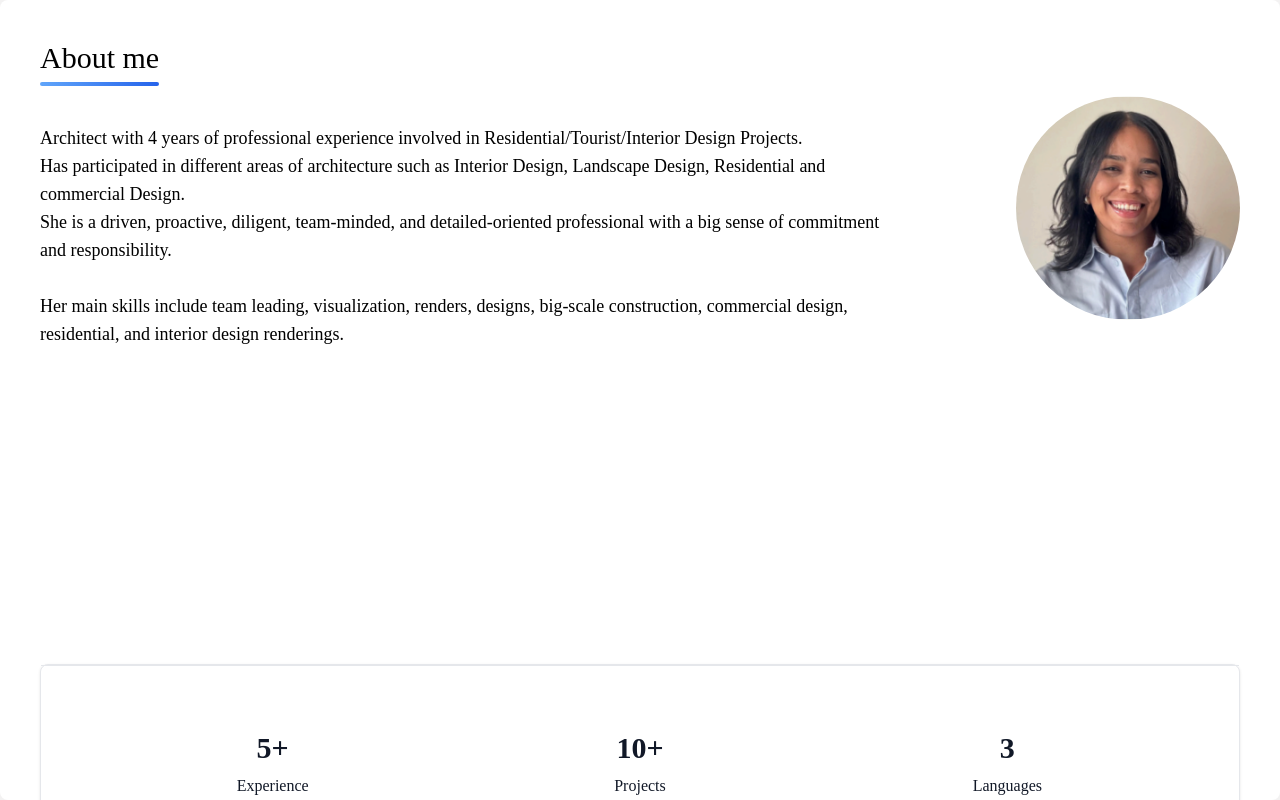
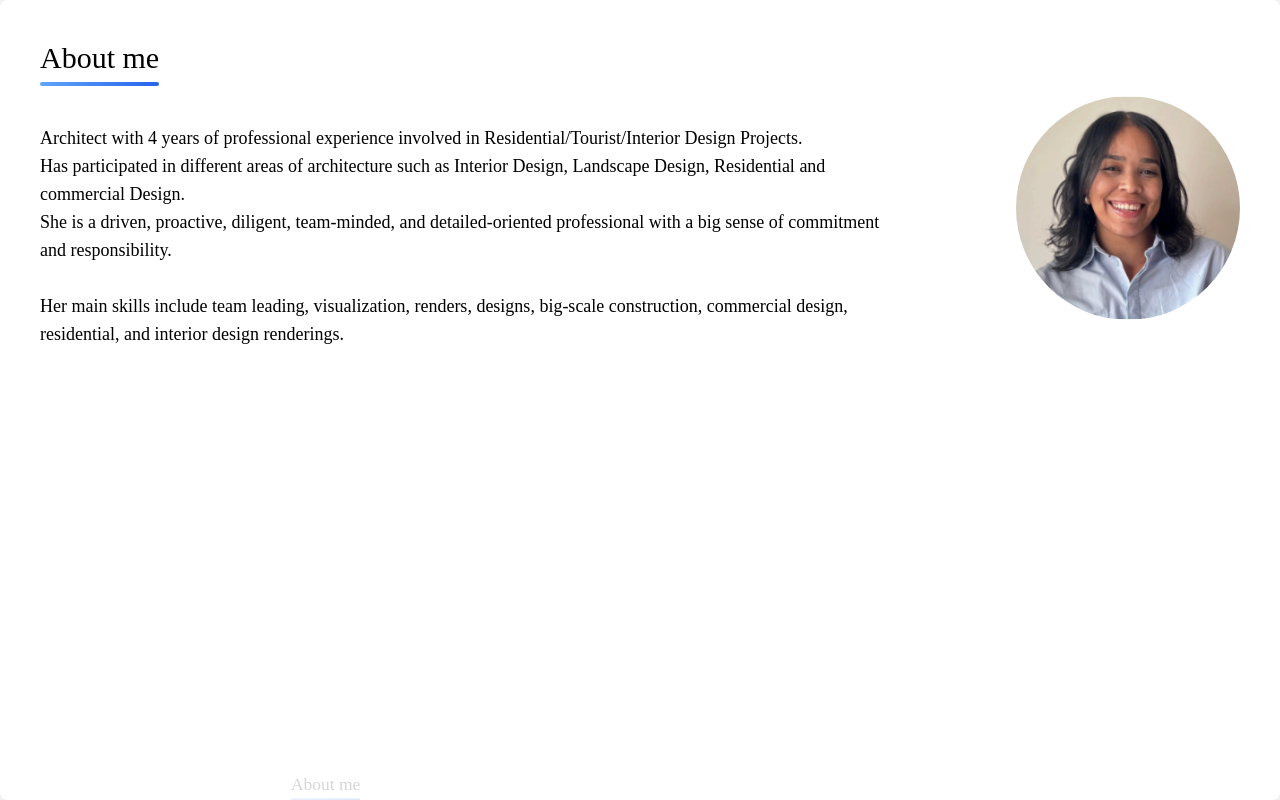
Before and after one commit to Braylin20/PortFolio_React, a React (Vite) app in the folder portfolio-michelle/: page / in a window 1280 px wide. Built offline with nearby package versions, Linux system fonts and the light colour scheme.

Commit message:
Add an title and an animation

```diff
--- a/portfolio-michelle/src/components/InformationCard.jsx
+++ b/portfolio-michelle/src/components/InformationCard.jsx
@@ -5,9 +5,16 @@
       <>
 
 
+          <div className="reveal-animation">
+              <h2 className="text-3xl mb-8 relative w-fit">
+                  About me
+                  <div
+                      className="absolute bottom-[-10px] left-0 w-full h-1 bg-gradient-to-r from-blue-400 to-blue-600 rounded-full"></div>
+              </h2>
               <div
-                  className="w-full bg-white border border-gray-200 rounded-lg shadow mb-20">
+                  className="w-full bg-white border border-gray-200 rounded-lg shadow mb-20 ">
                   <div className="border-t border-gray-200 ">
+
                       <div className="p-4 bg-white rounded-lg md:p-8 " role="tabpanel"
                            aria-labelledby="stats-tab">
                           <dl className="grid max-w-screen-xl grid-cols-3 gap-8 p-4 mx-auto text-gray-900 sm:grid-cols-3 xl:grid-cols-3 sm:p-8">
@@ -39,6 +46,7 @@
                       </div>
                   </div>
               </div>
+          </div>
 
 
       </>
```
